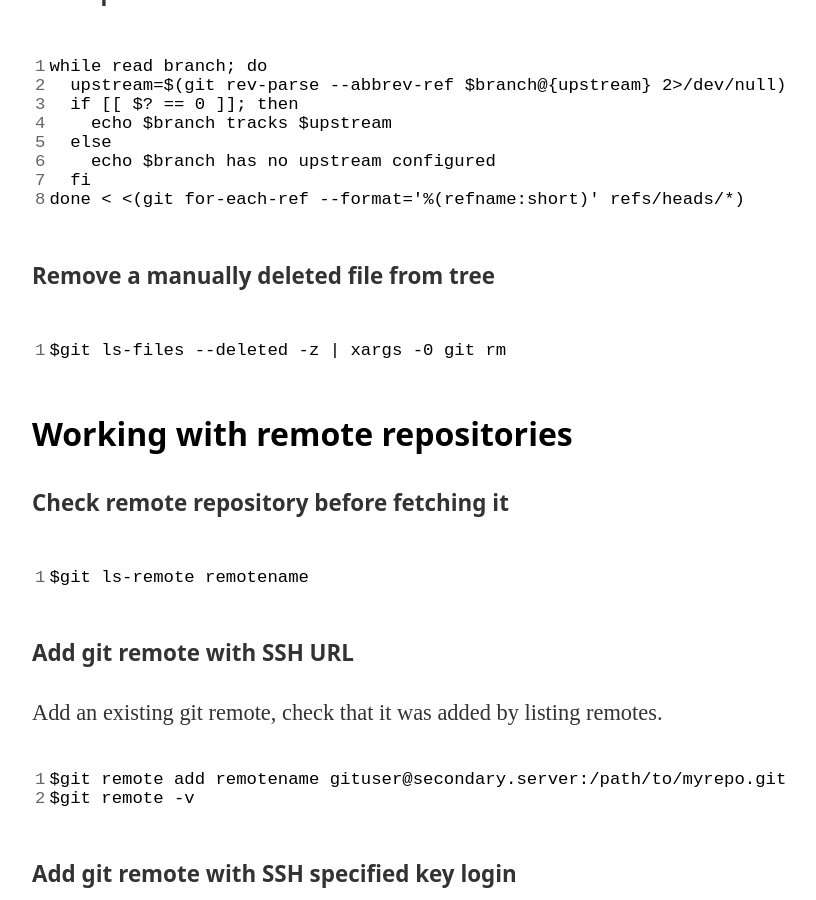
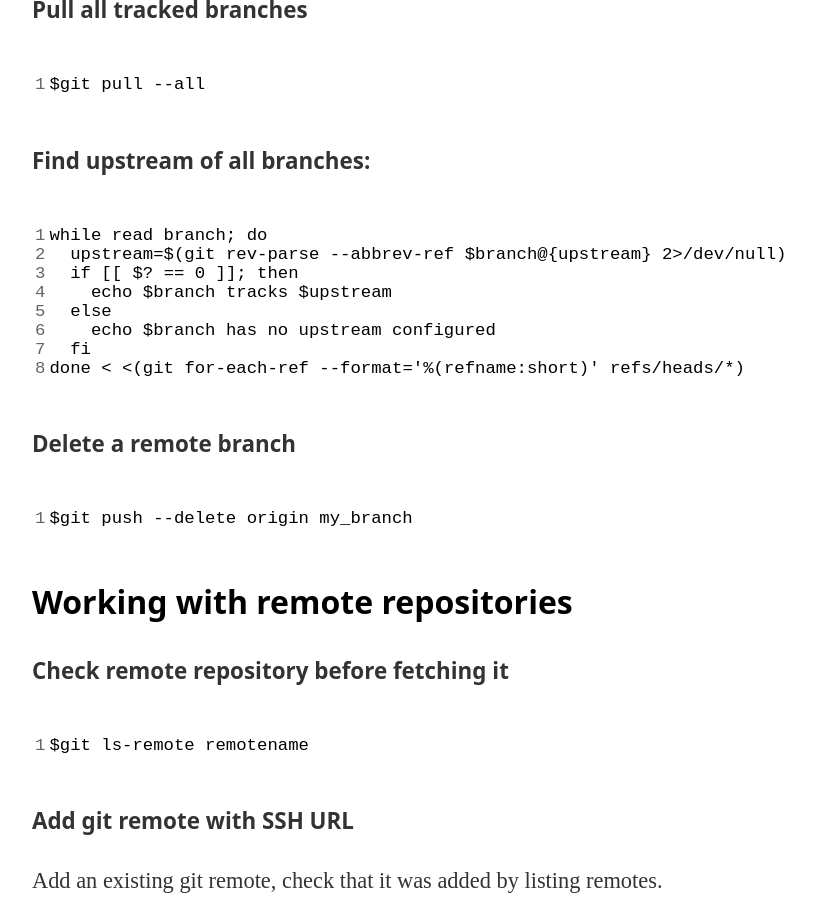
Before and after one commit to c0hen/c0hen, a Jekyll site: the page built from git-handbook.md, in a window 1280 px wide and 900 px high, scrolled down 5607 px. Shown: the whole window, without its empty margins (96-912 px from the left). Built offline with Jekyll 4.4.1, drawn with Linux system fonts in a browser that asks for light colours; some of the changed text lies outside the part shown.

Commit message:
update content

````diff
--- a/git-handbook.md
+++ b/git-handbook.md
@@ -146,6 +146,12 @@ To automatically rebase before a pull add this to git config:
         rebase = true
 ```
 
+#### Remove a manually deleted file from tree
+
+```sh
+$git ls-files --deleted -z | xargs -0 git rm
+```
+
 ### Branches
 
 ### New feature testing workflow
@@ -208,10 +214,10 @@ while read branch; do
 done < <(git for-each-ref --format='%(refname:short)' refs/heads/*)
 ```
 
-#### Remove a manually deleted file from tree
+#### Delete a remote branch
 
 ```sh
-$git ls-files --deleted -z | xargs -0 git rm
+$git push --delete origin my_branch
 ```
 
 ### Working with remote repositories
````
